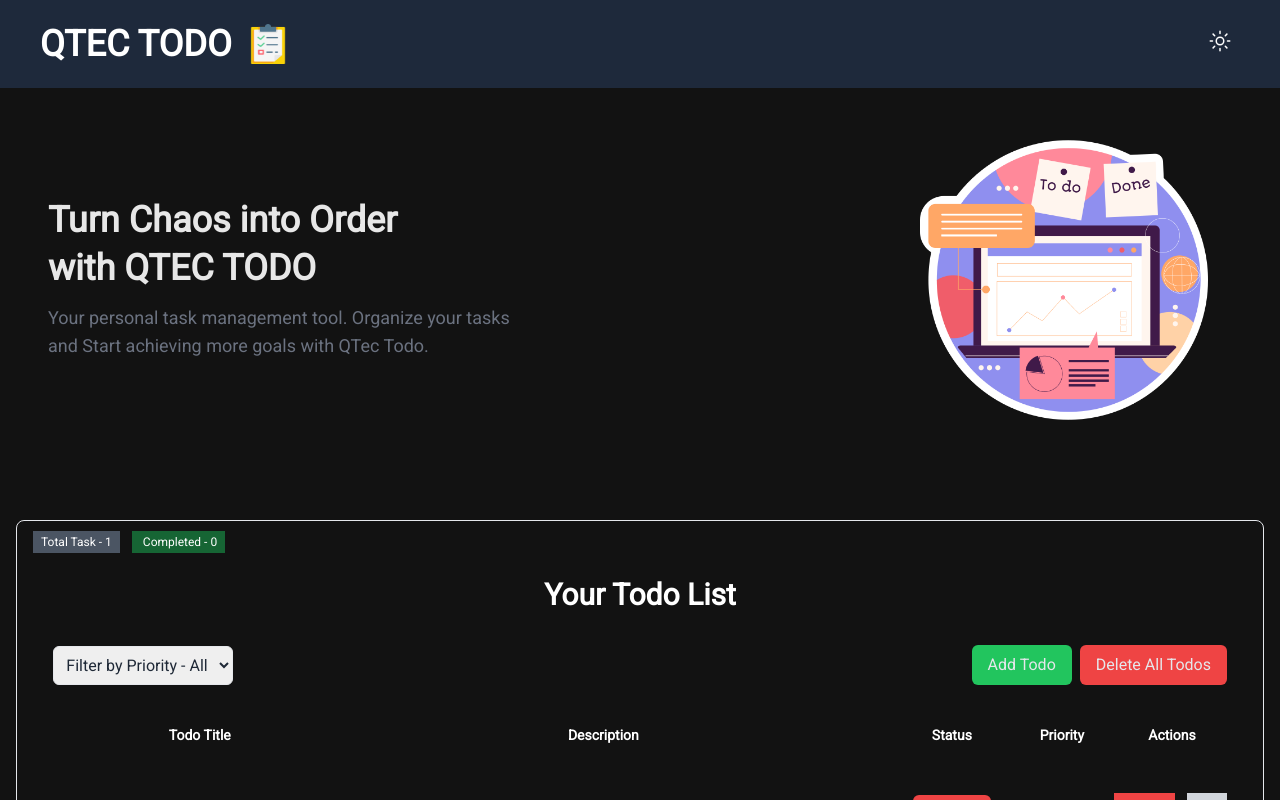
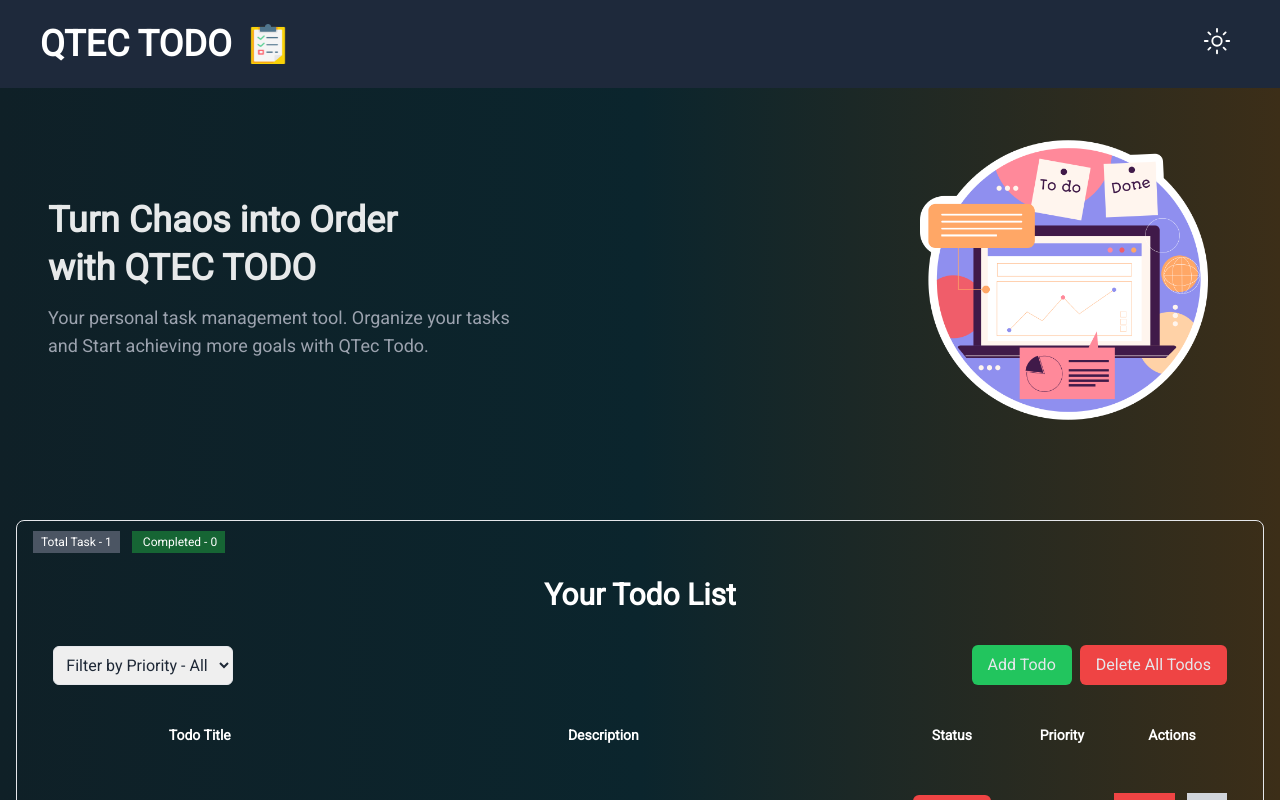
Before and after one commit to anowarzz/qtec-todo-app, a React (Vite) app: page / in a window 1280 px wide. Shown: the top 800 px of the page. Built offline with nearby package versions, Linux system fonts and the light colour scheme.

Commit message:
added slide in animation for the heading text

```diff
--- a/src/components/HeroSection.jsx
+++ b/src/components/HeroSection.jsx
@@ -1,5 +1,5 @@
-import React from "react";
 import TodoImage from "../assets/task.png";
+import "../styles/HeroSection.css";
 
 const HeroSection = () => {
   return (
@@ -10,11 +10,11 @@ const HeroSection = () => {
             <h1 className=" font-semibold text-center md:text-left text-[#09060c] dark:text-white/90 text-2xl md:text-3xl lg:text-4xl mb-2">
               Turn Chaos into Order
             </h1>
-            <h1 className=" font-semibold text-center md:text-left text-[#09060c] dark:text-white/90 text-2xl md:text-3xl lg:text-4xl my-2 ">
+            <h1 className=" font-semibold text-center md:text-left text-[#09060c] dark:text-white/90 text-2xl md:text-3xl lg:text-4xl my-2 hero-title">
               with QTEC TODO
             </h1>
           </div>
-          <p className="text-lg text-gray-500 text-wrap px-4 text-justify mt-4">
+          <p className="text-lg text-gray-500 dark:text-gray-400 text-wrap px-4 text-justify mt-4">
             Your personal task management tool. Organize your tasks{" "}
             <br className="hidden md:block" /> and Start achieving more goals
             with QTec Todo.
--- a/src/components/Navbar.jsx
+++ b/src/components/Navbar.jsx
@@ -29,9 +29,9 @@ const Navbar = () => {
             className="pr-4 md:pr-8"
           >
             {darkMode ? (
-              <IoSunnyOutline className="text-2xl" />
+              <IoSunnyOutline className="text-2xl md:text-3xl" />
             ) : (
-              <FiMoon className="text-2xl" />
+              <FiMoon className="text-2xl md:text-3xl" />
             )}
           </button>
         </div>
--- a/src/index.css
+++ b/src/index.css
@@ -1,13 +1,14 @@
-@import url('https://fonts.googleapis.com/css2?family=Roboto&display=swap');
+@import url("https://fonts.googleapis.com/css2?family=Roboto&display=swap");
 
 @tailwind base;
 @tailwind components;
 @tailwind utilities;
 
 html {
-  font-family: 'Roboto', sans-serif;
+  font-family: "Roboto", sans-serif;
 }
 
-.dark{
-    @apply bg-[#121212] text-white
+.dark {
+  background: linear-gradient(to right, #0f2027, #0b252d, #3c2e18);
+  color: white;
 }
--- /dev/null
+++ b/src/styles/HeroSection.css
@@ -0,0 +1,14 @@
+.hero-title {
+  animation: riseUp 2s;
+}
+
+@keyframes riseUp {
+  0% {
+    transform: translateY(20px);
+    opacity: 0;
+  }
+  100% {
+    transform: translateY(0);
+    opacity: 1;
+  }
+}
```
